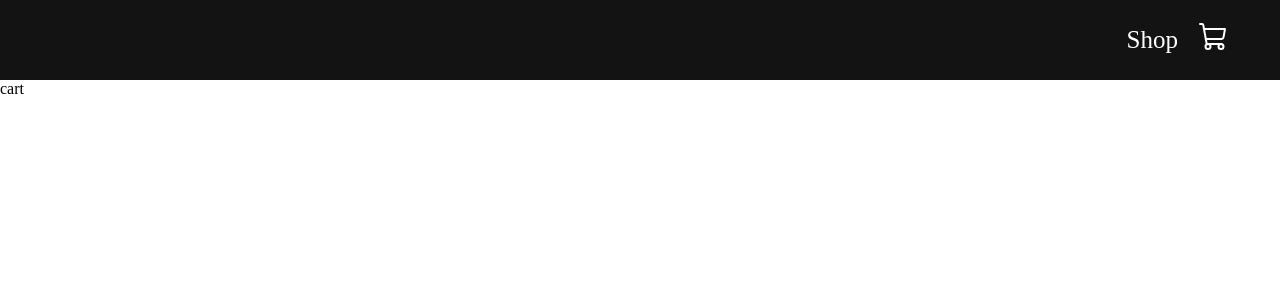
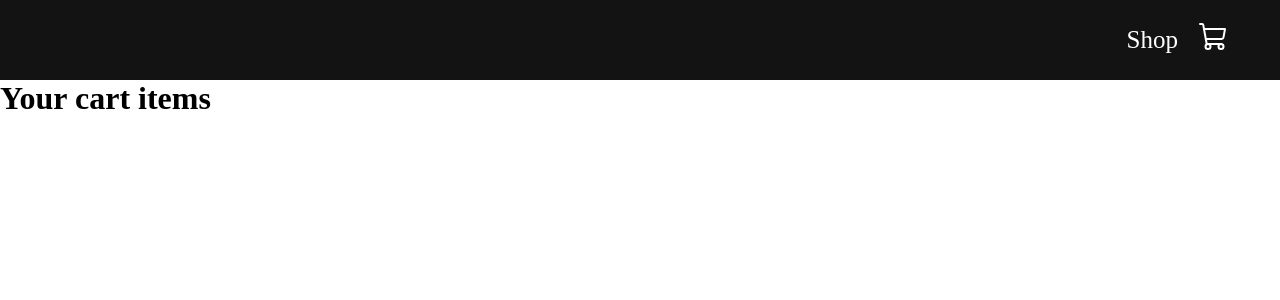
Before and after one commit to omar-zeineddine/context-ecommerce-cart, a React (Vite) app: page /cart in a window 1280 px wide. Shown: the top 300 px of the page. Built offline with nearby package versions, Linux system fonts and the light colour scheme.

Commit message:
feat - add cart item component

```diff
--- /dev/null
+++ b/src/pages/cart/cart-item.jsx
@@ -0,0 +1,14 @@
+export const CartItem = (props) => {
+  const { id, productName, price, productImage } = props.data;
+  return (
+    <div className="cartItem">
+      <img src={productImage} alt="" />
+      <div className="description">
+        <p>
+          <b>{productName}</b>
+        </p>
+        <p>${price}</p>
+      </div>
+    </div>
+  );
+};
--- a/src/pages/cart/cart.jsx
+++ b/src/pages/cart/cart.jsx
@@ -1,3 +1,22 @@
+import { useContext } from "react";
+import { products } from "../../data/products";
+import { ShopContext } from "../../context/shop-context";
+import { CartItem } from "./cart-item";
+
 export const Cart = () => {
-  return <div>cart</div>;
+  const { cartItems } = useContext(ShopContext);
+  return (
+    <div className="cart">
+      <div>
+        <h1>Your cart items</h1>
+      </div>
+      <div className="cartItems">
+        {products.map((product) => {
+          if (cartItems[product.id] !== 0) {
+            return <CartItem data={product} />;
+          }
+        })}
+      </div>
+    </div>
+  );
 };
```
